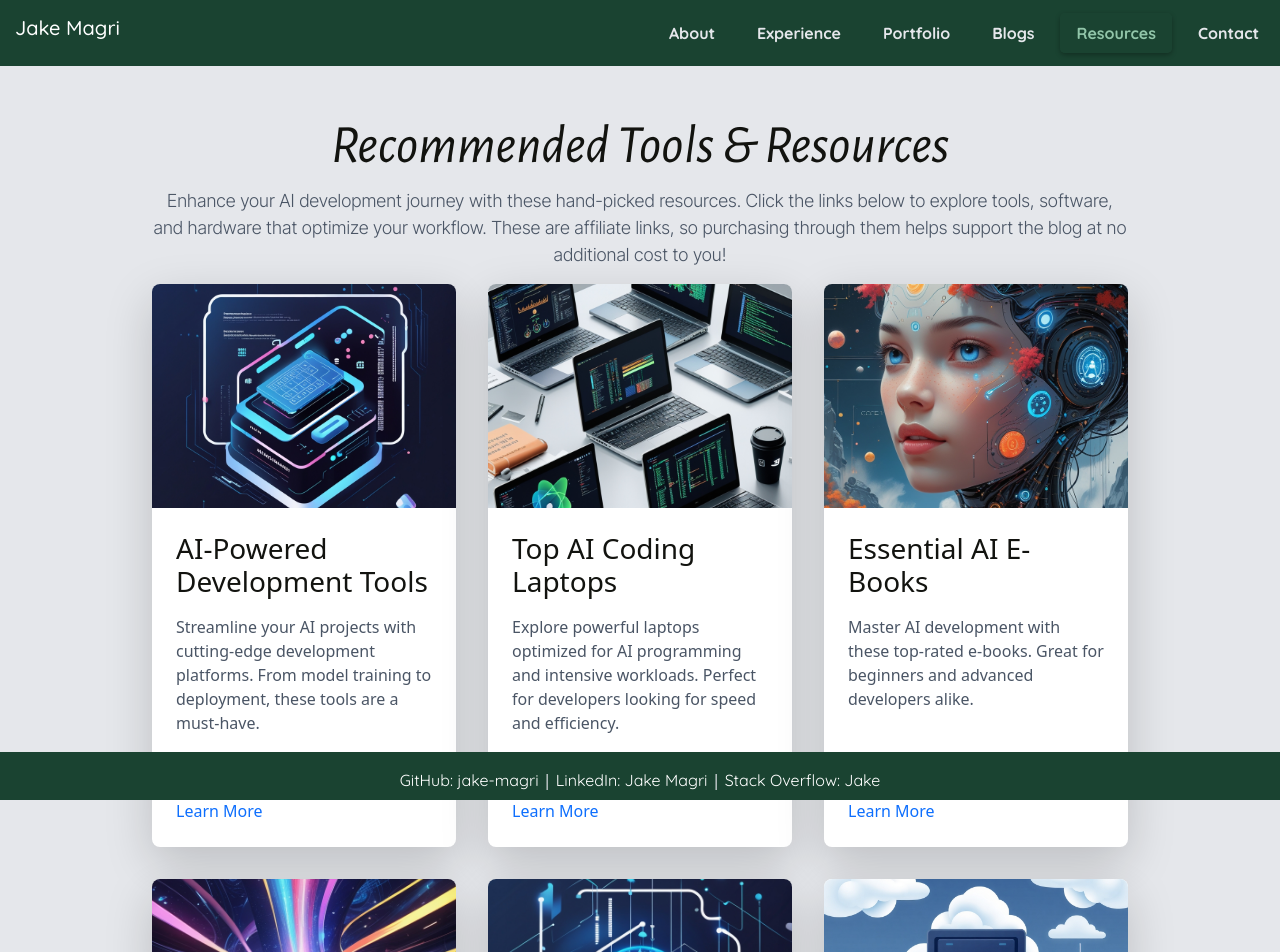
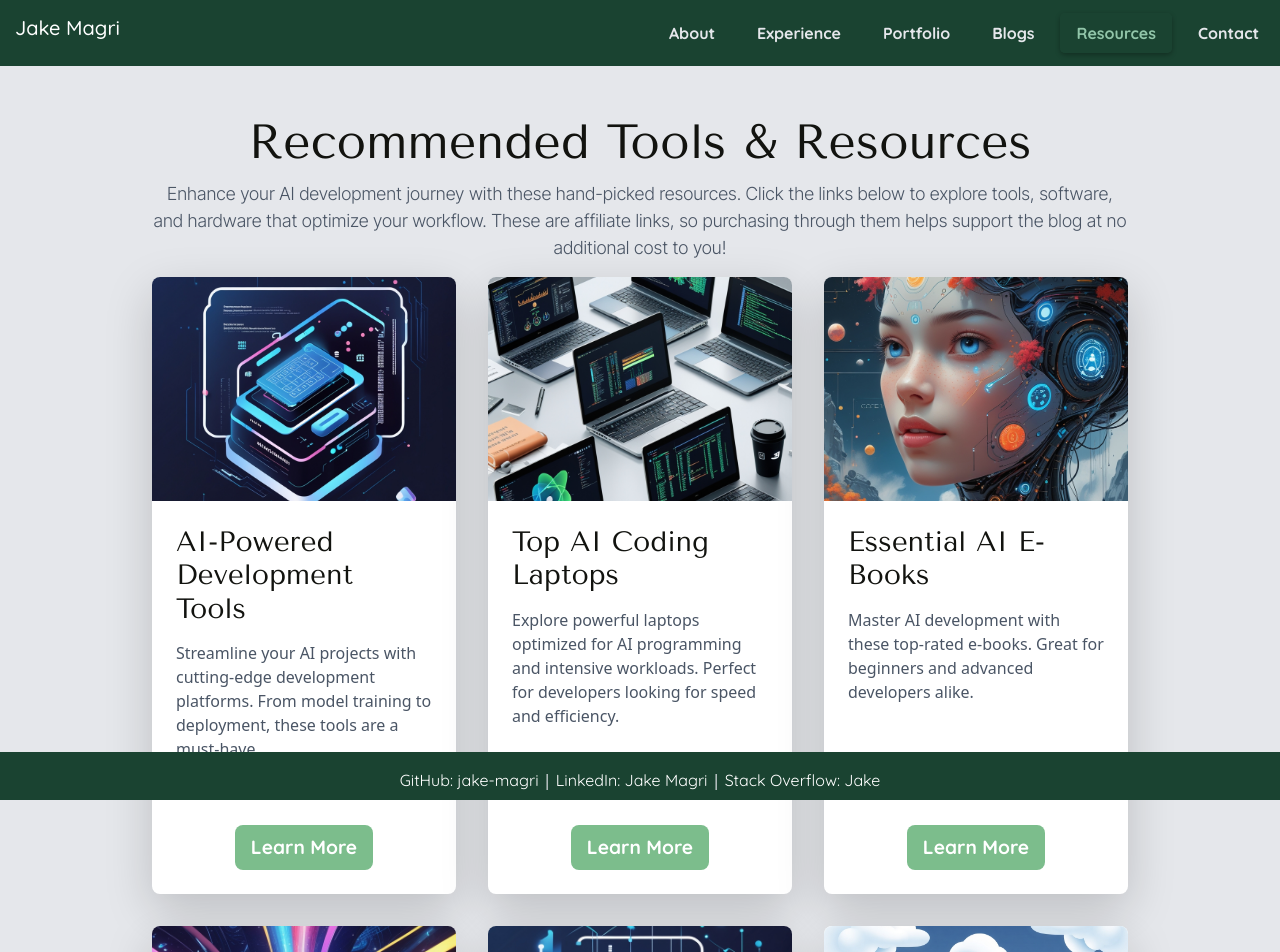
Before and after one commit to jake-magri/React-Portfolio, a Next.js app: page /resources in a window 1280 px wide. Shown: the top 952 px of the page. Built offline with nearby package versions, Linux system fonts and the light colour scheme.

Commit message:
updated header typography to Tenor Sans after consulting UI/UX Team

```diff
--- a/src/components/AboutMe.js
+++ b/src/components/AboutMe.js
@@ -55,9 +55,9 @@ export default function AboutMe() {
               className={styles['about-image']}
               src="/images/6.png"
               alt="A professional headshot of Jake Magri"
-              width={500}
+              width={300}
               height={500}
-              loading="lazy"
+              priority
             />
           </div>
         }
--- a/src/components/AboutMe.module.css
+++ b/src/components/AboutMe.module.css
@@ -58,10 +58,9 @@
 
   .about-header {
     margin-bottom: 5vh;
-    font-family: "Alegreya Sans", sans-serif;
+    font-family: "Tenor Sans", sans-serif;
     font-weight: 400;
-    font-size: 54px;
-    font-style: italic;
+    font-size: 48px;
   }
 
   .container {
--- a/src/components/Blog-Page/Blog.module.css
+++ b/src/components/Blog-Page/Blog.module.css
@@ -13,10 +13,9 @@
 .blogHeader {
   text-align: center; /* Center header text */
   margin-bottom: 1rem; /* Spacing below header */
-  font-family: "Alegreya Sans", sans-serif;
+  font-family: "Tenor Sans", sans-serif;
   font-weight: 400;
-  font-size: 54px;
-  font-style: italic;
+  font-size: 48px;
 }
 
 .blogHeader__p {
--- a/src/components/Blog-Page/BlogCard.js
+++ b/src/components/Blog-Page/BlogCard.js
@@ -20,8 +20,8 @@ const BlogCard = ({ title, image, excerpt, readMoreUrl }) => {
         <h3 className={styles.blogCard__title}>{title}</h3>
         <p className={styles.blogCard__excerpt}>{excerpt}</p>
         <div className={styles.blogCard__linkContainer}>
-          <button>
-            <Link href={readMoreUrl} className={styles.blogCard__readMore}>
+          <button className={styles.blogCard__readMore}>
+            <Link href={readMoreUrl} className='text-white'>
               Read More
             </Link>
           </button>
--- a/src/components/Blog-Page/BlogCard.module.css
+++ b/src/components/Blog-Page/BlogCard.module.css
@@ -52,10 +52,9 @@
   font-weight: 700;
   margin-bottom: 1rem;
   color: white;
-  font-family: "Alegreya Sans", sans-serif;
+  font-family: "Tenor Sans", sans-serif;
   font-weight: 400;
-  font-size: 32px;
-  font-style: italic;
+  font-size: 28px;
 }
 
 .blogCard__excerpt {
--- a/src/components/Contact.module.css
+++ b/src/components/Contact.module.css
@@ -14,10 +14,9 @@
 }
 
 .contactHeader {
-  font-family: "Alegreya Sans", sans-serif;
+  font-family: "Tenor Sans", sans-serif;
   font-weight: 400;
-  font-size: 54px;
-  font-style: italic;
+  font-size: 48px;
 }
 
 .contactHeaderP {
--- a/src/components/Projects-Page/ProjectCard.module.css
+++ b/src/components/Projects-Page/ProjectCard.module.css
@@ -44,10 +44,9 @@
     font-size: 1.25rem;
     font-weight: 600;
     color: white;
-    font-family: "Alegreya Sans", sans-serif;
+    font-family: "Tenor Sans", sans-serif;
     font-weight: 400;
-    font-size: 32px;
-    font-style: italic;
+    font-size: 28px;
   }
 
   .projectCard__links {
--- a/src/components/Projects-Page/Projects.module.css
+++ b/src/components/Projects-Page/Projects.module.css
@@ -16,10 +16,9 @@
 .portfolioHeader {
   display: flex;
   justify-content: center;
-  font-family: "Alegreya Sans", sans-serif;
+  font-family: "Tenor Sans", sans-serif;
   font-weight: 400;
-  font-size: 54px;
-  font-style: italic;
+  font-size: 48px;
 }
 
 .portfolioHeaderP {
--- a/src/components/Resources.js
+++ b/src/components/Resources.js
@@ -76,7 +76,7 @@ export default function Resources() {
         direction="top"
         text={
           <>
-            <h1 className={`${styles.alegreyaSans} text-[54px] font-normal italic text-center text-gray-800 mb-6`}>
+            <h1 className={`${styles.tenorSans} text-[54px] font-normal text-center text-gray-800 mb-6`}>
               Recommended Tools & Resources
             </h1>
             </>
@@ -111,18 +111,19 @@ export default function Resources() {
                   height={350}
                 />
                 <div className="p-6 grid grid-rows-[auto_1fr]">
-                  <h3 className="text-xl font-semibold text-gray-800">{resource.name}</h3>
+                  <h3 className={`${styles.resourceCard} text-gray-800`}>{resource.name}</h3>
                   <p className="text-gray-600 mt-2">{resource.description}</p>
                 </div>
-                <div className="p-6">
-                  <a
+                <div className="p-6 flex justify-center">
+                  <button className={styles.learnMore}><a
                     href={resource.link}
                     target="_blank"
                     rel="noopener noreferrer"
-                    className="inline-block text-blue-600 hover:underline"
+                    className='ale inline-block text-white hover:underline'
                   >
                     Learn More
                   </a>
+                  </button>
                 </div>
               </div>
             ))}
--- a/src/components/Resources.module.css
+++ b/src/components/Resources.module.css
@@ -1,13 +1,19 @@
 .resources-p {
     color: #333333;
+    font-family: 'Inter Tight', sans-serif;
 }
 
-.alegreyaSans {
-    font-family: "Alegreya Sans", sans-serif;
+.tenorSans {
+    font-family: "Tenor Sans", sans-serif;
     font-weight: 400;
-    font-size: 54px;
-    font-style: italic;
-  }
+    font-size: 48px;
+}
+
+.resourceCard {
+    font-family: "Tenor Sans", sans-serif;
+    font-weight: 400;
+    font-size: 28px;
+}
 
 .interTight {
     font-family: 'Inter Tight', sans-serif;
@@ -16,3 +22,21 @@
 .cardLinkContainer {
     position: relative;
 }
+
+.learnMore {
+    display: inline-block;
+    padding: 0.5rem 1rem;
+    background-color: #7cbd8c;
+    border-radius: 0.5rem;
+    font-size: 1.2rem;
+    font-weight: 800;
+    text-decoration: none;
+    color: white;
+    transition: background-color 200ms ease, transform 200ms ease;
+    font-family: 'Quicksand', sans-serif;
+}
+
+.learnMore:hover {
+    background-color: #94cfa3;
+    transform: translateY(-0.1rem);
+  }
--- a/src/components/Resume.module.css
+++ b/src/components/Resume.module.css
@@ -54,10 +54,9 @@
 }
 
 .resume-header {
-  font-family: 'Alegreya Sans', sans-serif;
+  font-family: 'Tenor Sans', sans-serif;
   font-weight: 400;
-  font-style: italic;
-  font-size: 54px;
+  font-size: 48px;
 }
 
 .resume-header-text {
--- a/src/pages/_document.js
+++ b/src/pages/_document.js
@@ -18,7 +18,7 @@ class MyDocument extends Document {
             crossOrigin="anonymous"
           />
           <link
-            href="https://fonts.googleapis.com/css2?family=Alegreya+Sans:ital,wght@0,100;0,300;0,400;0,500;0,700;0,800;0,900;1,100;1,300;1,400;1,500;1,700;1,800;1,900&family=Inter+Tight:ital,wght@0,100..900;1,100..900&family=Quicksand:wght@300..700&display=swap"
+            href="https://fonts.googleapis.com/css2?family=Inter+Tight:ital,wght@0,100..900;1,100..900&family=Quicksand:wght@300..700&family=Tenor+Sans&display=swap"
             rel="stylesheet"
             crossOrigin="anonymous"
           />
```
